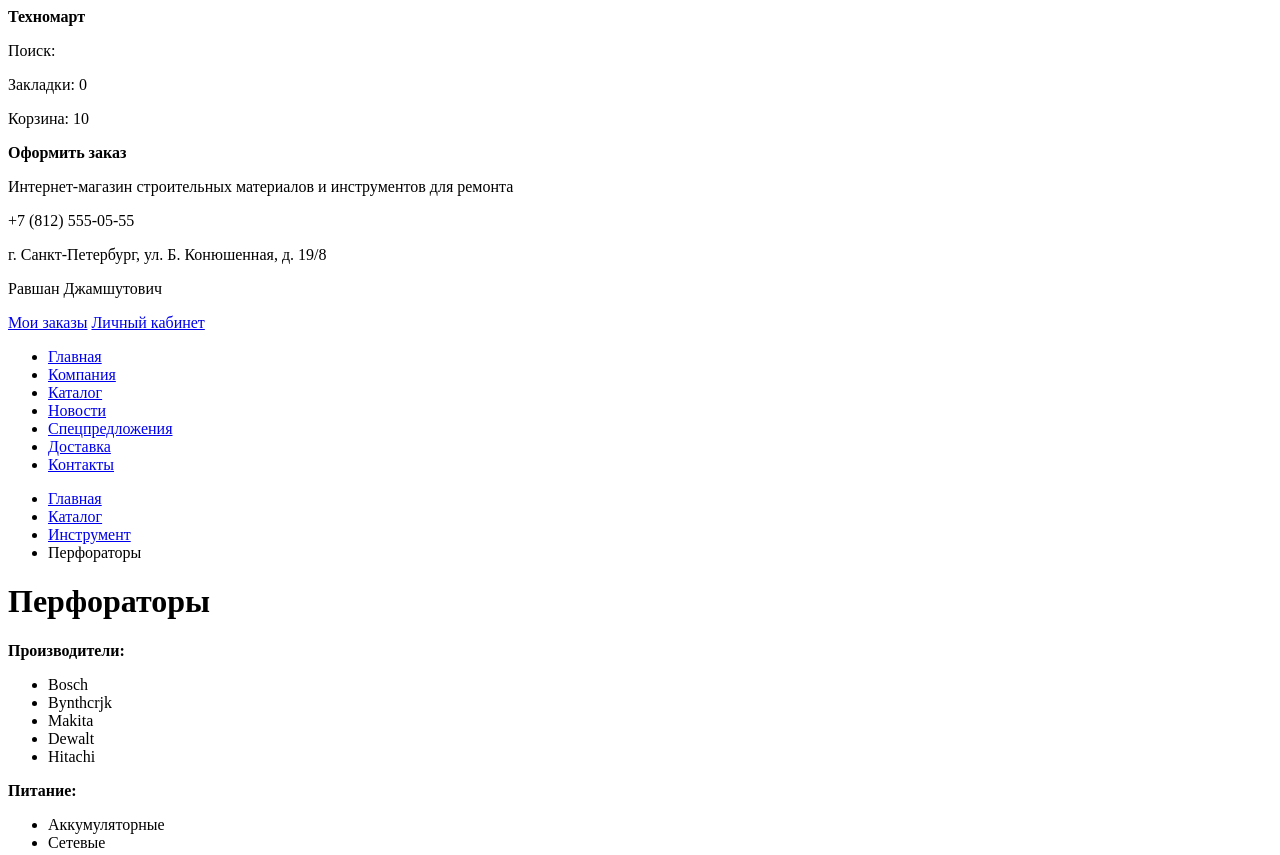
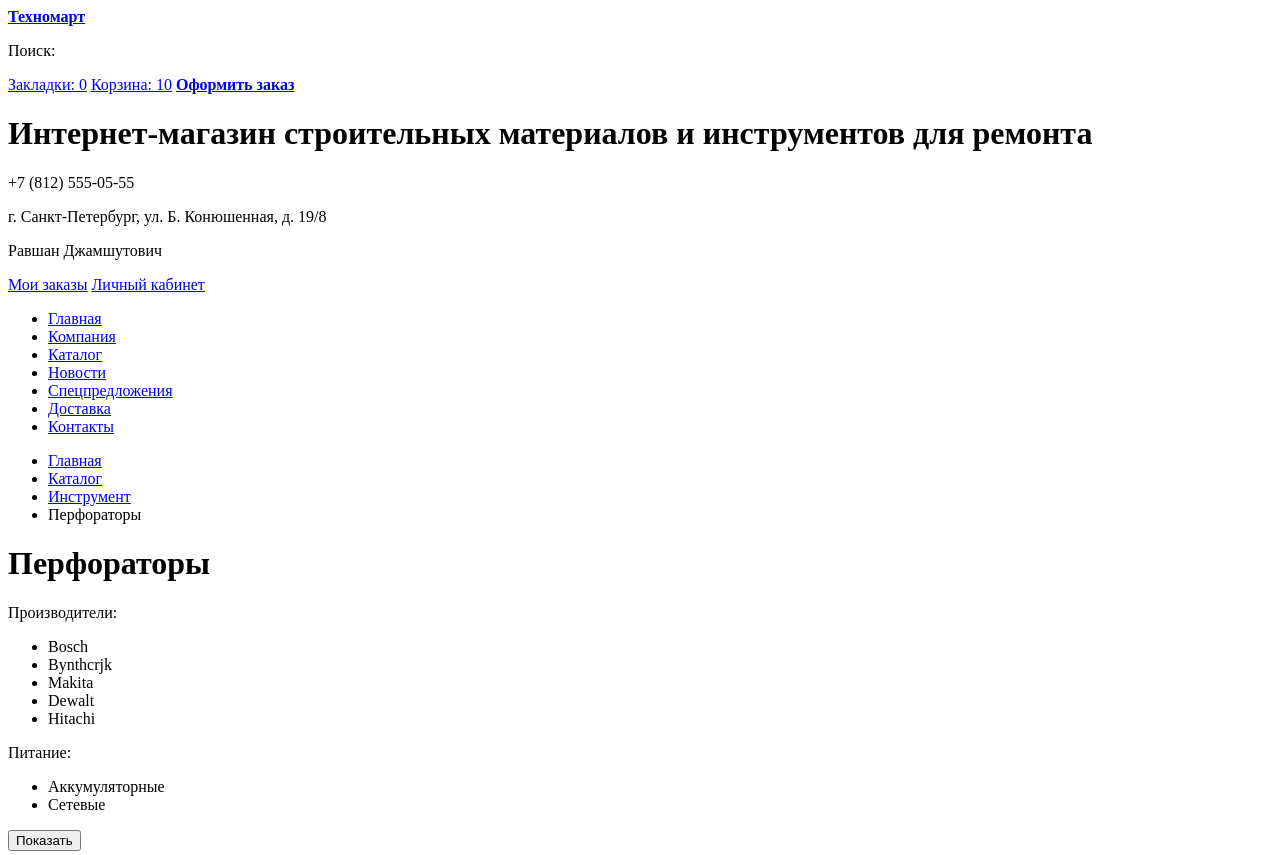
Before and after one commit to tkoshurnikova/883021-technomart-25, a plain HTML site: page catalog.html in a window 1280 px wide. Shown: the top 855 px of the page. Drawn offline with Linux system fonts and the light colour scheme.

Commit message:
Исправления задания 1

```diff
--- a/catalog.html
+++ b/catalog.html
@@ -3,18 +3,18 @@
 	<head>
 		<meta charset="utf-8">
 		<title>HTML Academy: Техномарт</title>
-		</head>
+	</head>
 	<body>
 		<header>
 			<div class="header-top">
-				<span class="logo"><b>Техномарт</b></span>
+				<a href="index.html"><b>Техномарт</b></a>
 				<p>Поиск:</p>
-				<p>Закладки: 0</p>
-				<p>Корзина: 10</p>
-				<p><b>Оформить заказ</b></p>
+				<a href="index.html">Закладки: 0</a>
+				<a href="index.html">Корзина: 10</a>
+				<a href="index.html"><b>Оформить заказ</b></a>
 			</div>
 			<div class="header-middle">
-				<p>Интернет-магазин строительных материалов и инструментов для ремонта</p>
+				<h1>Интернет-магазин строительных материалов и инструментов для ремонта</h1>
 				<div class="header-contacts">
 					<p>+7 (812) 555-05-55</p>
 					<p>г. Санкт-Петербург, ул. Б. Конюшенная, д. 19/8</p>
@@ -38,17 +38,17 @@
 					</ul>
 				</nav>
 			</div>
-		</header>
-		<main>
 			<ul class="breadcrumbs">
 				<li><a href="index.html">Главная</a></li>
 				<li><a href="#">Каталог</a></li>
 				<li><a href="#">Инструмент</a></li>
 				<li class="breadcrumbs-current">Перфораторы</li>
 			</ul>
+		</header>
+		<main>
 			<h1>Перфораторы</h1>
 			<div class="filters">
-				<b>Производители:</b>
+				<p>Производители:</p>
 				<ul>
 					<li>Bosch</li>
 					<li>Bynthcrjk</li>
@@ -56,7 +56,7 @@
 					<li>Dewalt</li>
 					<li>Hitachi</li>
 				</ul>
-				<b>Питание:</b>
+				<p>Питание:</p>
 				<ul>
 					<li>Аккумуляторные</li>
 					<li>Сетевые</li>
@@ -168,7 +168,7 @@
 					<li><a href="#">Facebook</a></li>
 					<li><a href="#">Instagram</a></li>
 				</ul>
-				<p>Обратная связь: mail@htmlacademy.ru</p>
+				<p>Обратная связь: <a href="mailto:mail@htmlacademy.ru">mail@htmlacademy.ru</a></p>
 				<p>Разработано — <a href="https://htmlacademy.ru/intensive/htmlcss">htmlacademy.ru</a></p>
 			</div>
 		</footer>
```
Also changed, not shown: index.html (+7 -7 lines).
